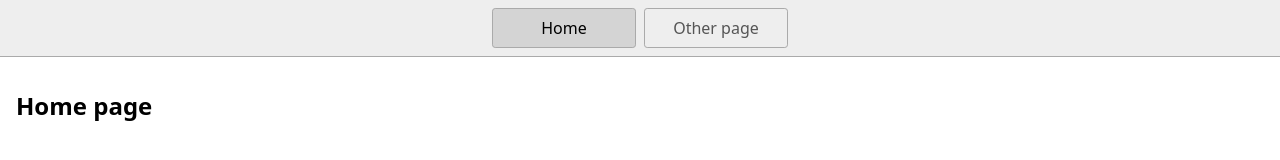
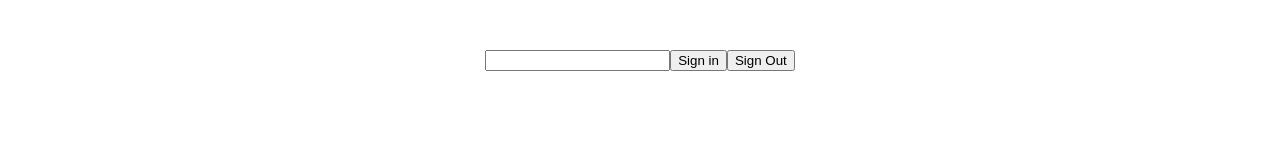
Before and after one commit to Prasad7218/project2, a plain HTML site: page index.html in a window 1280 px wide. Drawn offline with Linux system fonts and the light colour scheme.

Commit message:
2 files modified

```diff
--- a/index.html
+++ b/index.html
@@ -12,12 +12,10 @@
     <script type="module" src="script.js"></script>
   </head>
   <body>
-    <nav>
-      <a href="/" aria-current="page">Home</a>
-      <a href="/page2.html">Other page</a>
-    </nav>
-    <main>
-      <h1>Home page</h1>
-    </main>
+    <div class='container'>
+    <input type='text'>
+    <button>Sign in</button>
+    <button>Sign Out</button>
+    </div>
   </body>
 </html>
--- a/styles.css
+++ b/styles.css
@@ -44,3 +44,11 @@ h1 {
   font-weight: bold;
   font-size: 1.5rem;
 }
+
+.container{
+  margin-top:50px;
+  display:flex;
+  flex-direction:row;
+  align-items: center;
+  justify-content: center;
+}
```
